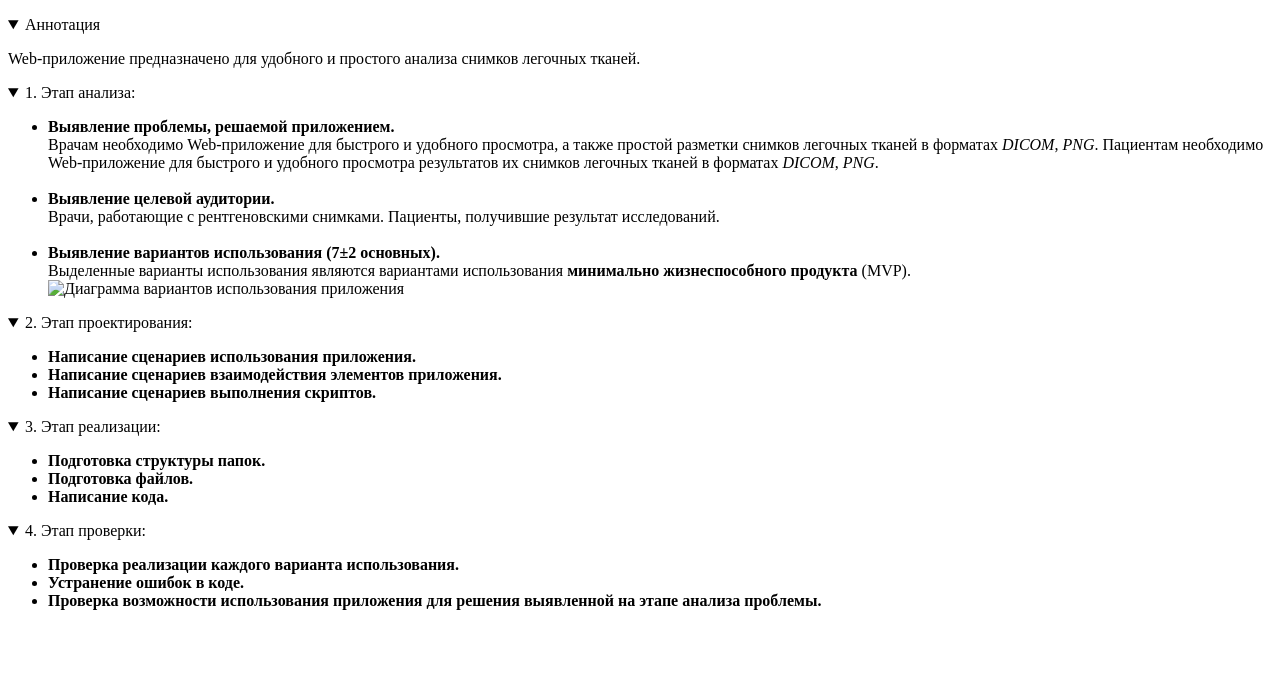
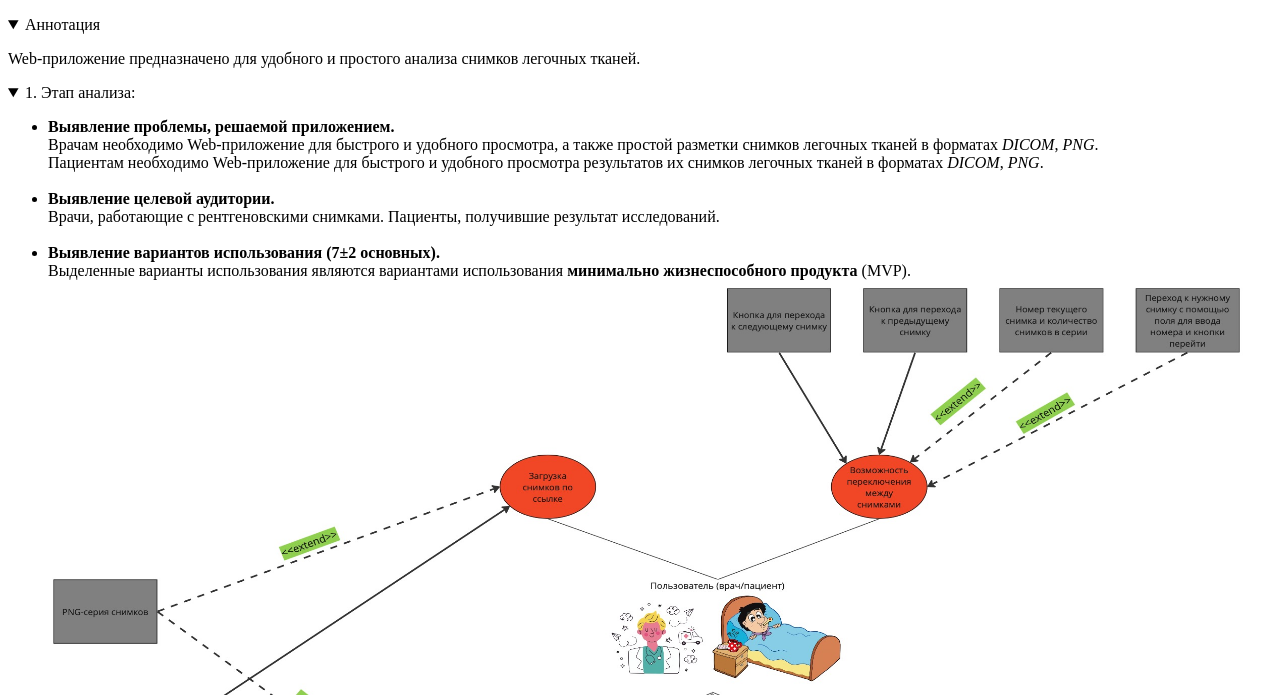
Before and after one commit to abrosov-sergey/HSE-NIS, a plain HTML site: page Html/Main.html in a window 1280 px wide. Shown: the part 105-800 px from the top of the page. Drawn offline with Linux system fonts and the light colour scheme.

Commit message:
Point №1 realized

```diff
--- a/Html/Main.html
+++ b/Html/Main.html
@@ -43,6 +43,7 @@
                     <br>
                     Врачам необходимо Web-приложение для быстрого и удобного просмотра,
                     а также простой разметки снимков легочных тканей в форматах <i>DICOM</i>, <i>PNG</i>.
+                    <br>
                     Пациентам необходимо Web-приложение для быстрого и удобного просмотра
                     результатов их снимков легочных тканей в форматах <i>DICOM</i>, <i>PNG</i>.
                 </li>
@@ -59,7 +60,7 @@
                     <br>
                     Выделенные варианты использования являются вариантами использования <b>минимально жизнеспособного продукта</b> (MVP).
                     <br>
-                    <img src="useCase.png?ver=20221121" alt="Диаграмма вариантов использования приложения" usemap="#useCase">
+                    <img width="1200" height="800" src="../Images/Abrosov-NIS.jpg" alt="Диаграмма вариантов использования приложения" usemap="#useCase">
                 </li>
             </ul>
 
```
Also changed, not shown: Images/Abrosov-NIS.jpg (added), 1 other file.
